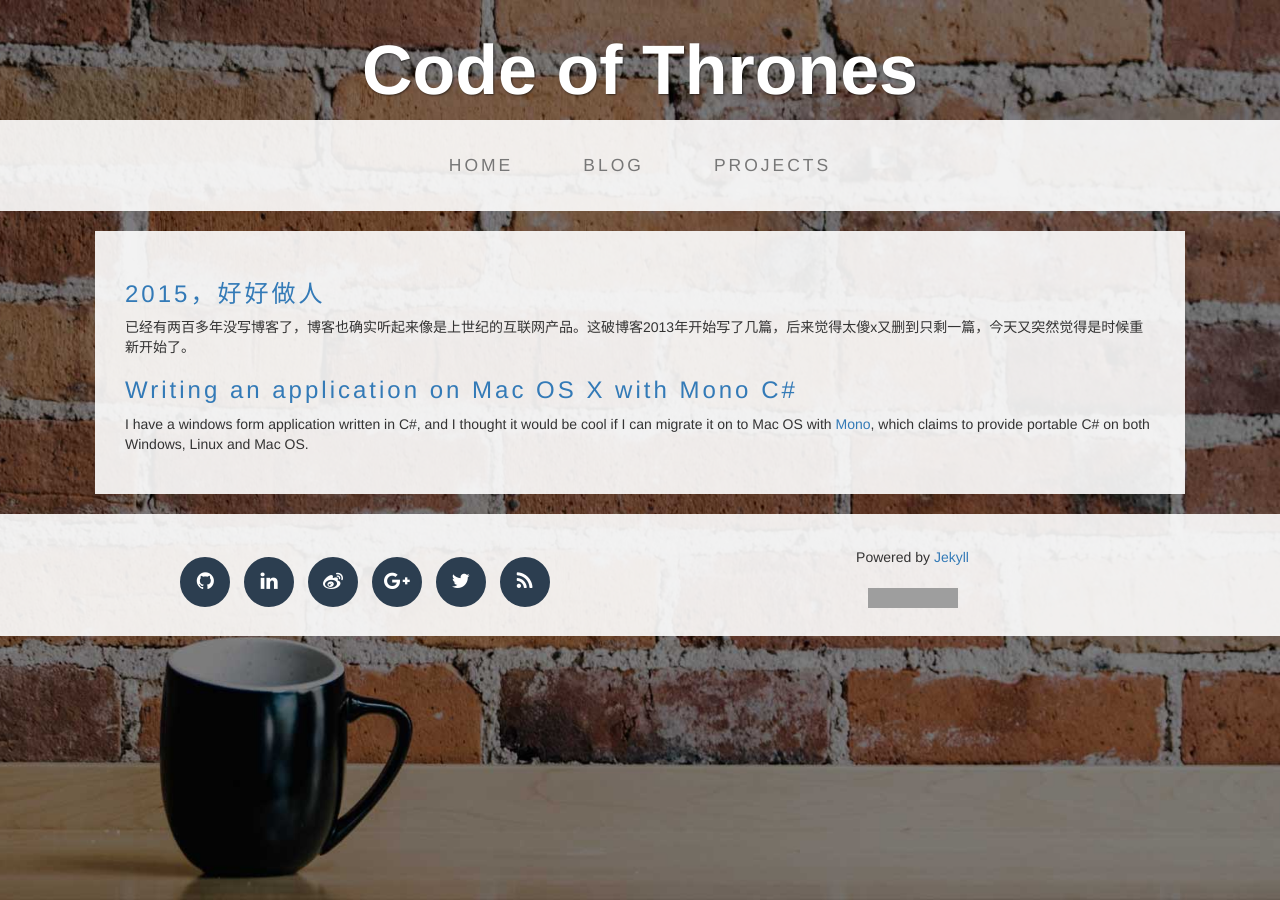
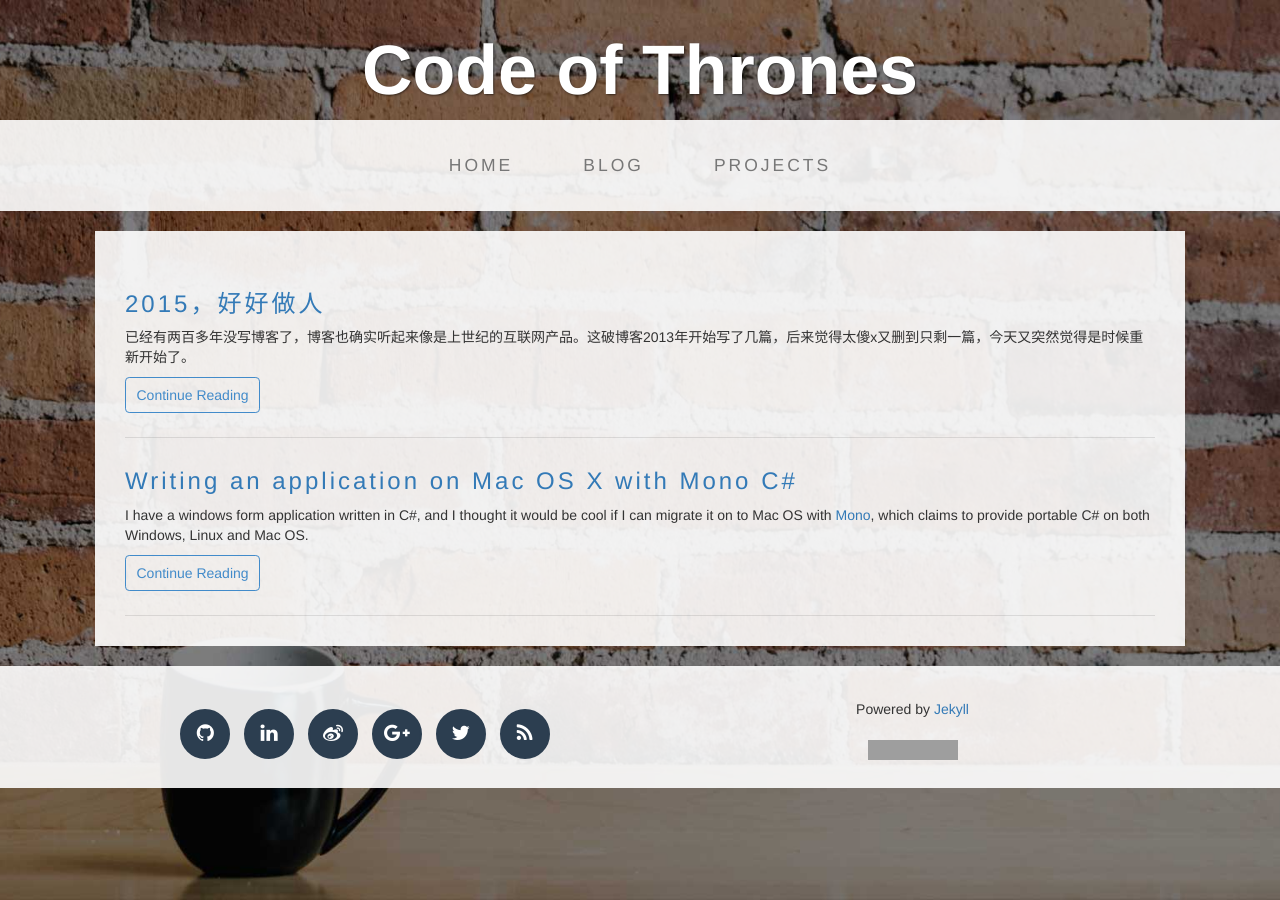
Before and after one commit to ummterry/ummterry.github.com, a Jekyll site: the page built from posts.html, in a window 1280 px wide. Built offline with Jekyll 4.4.1, drawn with Linux system fonts in a browser that asks for light colours; nearby versions of some CDN libraries; grey boxes are pictures that could not be loaded.

Commit message:
change css

```diff
--- a/_includes/JB/posts_collate
+++ b/_includes/JB/posts_collate
@@ -21,8 +21,11 @@ Usage:
   {% include custom/posts_collate %}
 {% else %}
   {% for post in posts_collate  %}
-    <h3 class="h3 entry-title"><a href="{{ BASE_PATH }}{{ post.url }}">{{ post.title }}</a></h3>
-    <p>{{ post.excerpt}}</p>
+    <div class="post-excerpt">
+      <h3 class="h3 entry-title"><a href="{{ BASE_PATH }}{{ post.url }}">{{ post.title }}</a></h3>
+      <p>{{ post.excerpt}}</p>
+      <a class="btn-continue" href="{{ BASE_PATH }}{{ post.url }}">Continue Reading</a>
+    </div>
   {% endfor %}
 {% endif %}
 {% assign posts_collate = nil %}
--- a/assets/custom.css
+++ b/assets/custom.css
@@ -14,6 +14,10 @@ h1, h2, h3, h4, h5, h6 {
 hr {
   border-color: #999999;
   max-width: 400px;
+}
+
+a:hover {
+  text-decoration: none;
 }
 
 .brand,
@@ -70,6 +74,26 @@ hr {
   font-weight: 400;
 }
 
+.post-excerpt {
+  padding: 10px 0;
+  border-bottom: 1px solid rgba(0,0,0,0.1);
+}
+
+.btn-continue {
+  color: #428bca;
+  border-radius: 0.3em;
+  border: 1px solid;
+  display: inline-block;
+  margin: 0 0 1em;
+  padding: 0.5em 0.75em;
+}
+.btn-continue:hover,
+.btn-continue:focus,
+.btn-continue:active {
+  background: #428bca;
+  color: #fff;
+}
+
 .btn-outline {
     margin-top: 15px;
     border: solid 2px #fff;
@@ -81,7 +105,6 @@ hr {
 }
 .btn-outline:hover,
 .btn-outline:focus,
-.btn-outline:active,
 .btn-outline.active {
     border: solid 2px #2c3e50;
     color: #2c3e50;
```
